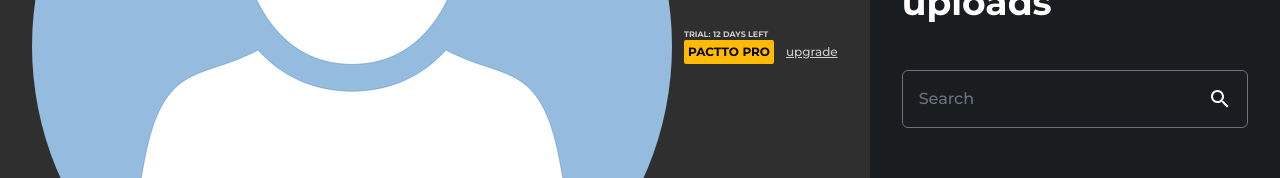
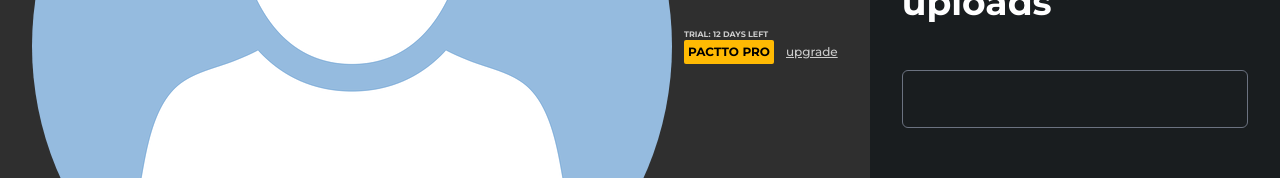
Before and after one commit to evans-costa/pactto-clone, a Next.js app: page /home in a window 1280 px wide. Shown: the part 562-740 px from the top of the page. Built offline with nearby package versions, Linux system fonts and the light colour scheme.

Commit message:
refactor(component): using rest operator on props  attribute to make component more clean

```diff
--- a/src/components/Input/index.jsx
+++ b/src/components/Input/index.jsx
@@ -1,18 +1,16 @@
-import SearchIcon from "@mui/icons-material/Search";
-
-export default function Input() {
+export default function Input({ icon, ...props }) {
   return (
     <>
-      <label className="sr-only" htmlFor="search"></label>
+      <label className="sr-only" htmlFor={props.id}></label>
       <div className="relative">
         <div className="pointer-events-none absolute inset-y-0 end-0 flex items-center pe-4">
-          <SearchIcon className="h-7 w-7 text-white" />
+          {icon ? icon : null}
         </div>
         <input
-          id="search"
-          placeholder="Search"
+          id={props.id}
+          placeholder={props.placeholder}
           type="text"
-          className="w-full rounded-md bg-transparent p-4 pe-14 font-medium text-white outline-none hover:border-gray-light hover:ring-gray-light focus:border-yellow focus:ring-yellow"
+          className="w-full rounded-md bg-transparent p-4 pe-14 font-medium text-white outline-none placeholder:text-lg placeholder:text-white/50 hover:border-gray-light hover:ring-gray-light focus:border-yellow focus:ring-yellow"
         />
       </div>
     </>
```
